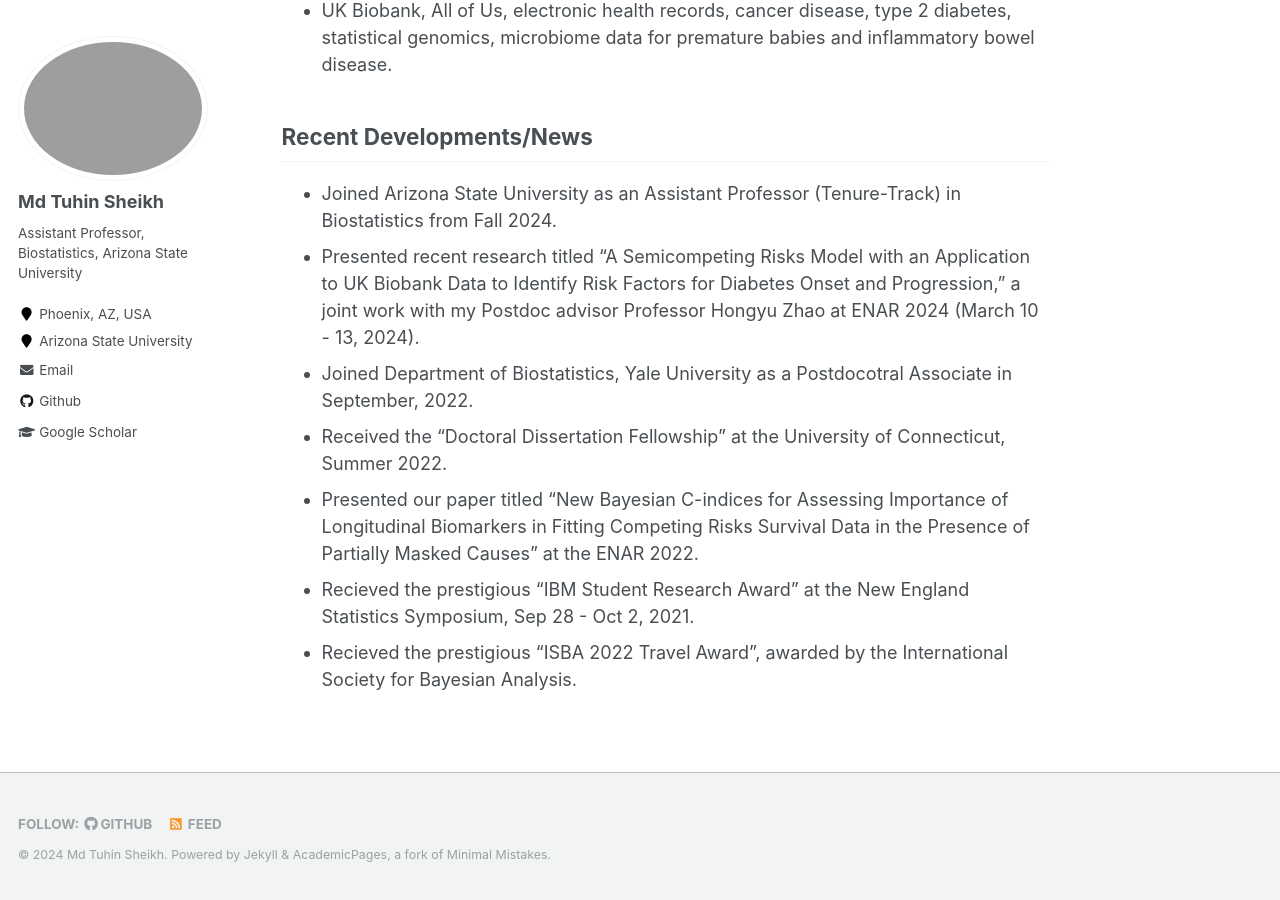
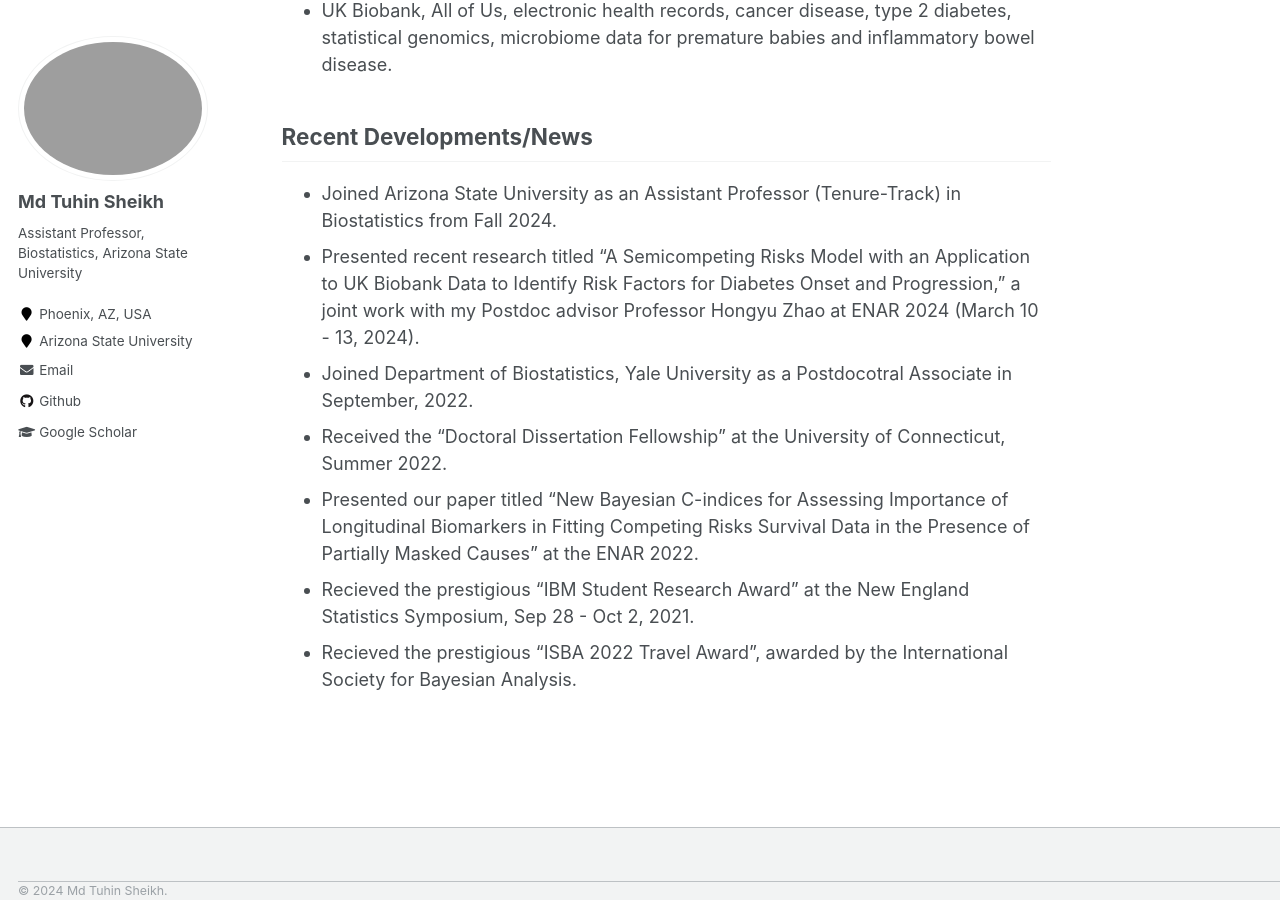
Before and after one commit to mdtuhinsheikh/mdtuhinsheikh.github.io, a Jekyll site: the page built from _pages/about.md, in a window 1280 px wide and 900 px high, scrolled down 604 px. Built offline with Jekyll 4.4.1, drawn with Linux system fonts in a browser that asks for light colours.

Commit message:
Update footer.html

```diff
--- a/_includes/footer.html
+++ b/_includes/footer.html
@@ -1,5 +1,7 @@
 {% include base_path %}
 
+<!-- Start of original footer content, now commented out -->
+<!--
 <div class="page__footer-follow">
   <ul class="social-icons">
     {% if site.data.ui-text[site.locale].follow_label %}
@@ -21,4 +23,19 @@
   </ul>
 </div>
 
-<div class="page__footer-copyright">&copy; {{ site.time | date: '%Y' }} {{ site.name | default: site.title }}. {{ site.data.ui-text[site.locale].powered_by | default: "Powered by" }} <a href="http://jekyllrb.com" rel="nofollow">Jekyll</a> &amp; <a href="https://github.com/academicpages/academicpages.github.io">AcademicPages</a>, a fork of <a href="https://mademistakes.com/work/minimal-mistakes-jekyll-theme/" rel="nofollow">Minimal Mistakes</a>.</div>
+<div class="page__footer-copyright">
+  &copy; {{ site.time | date: '%Y' }} {{ site.name | default: site.title }}. {{ site.data.ui-text[site.locale].powered_by | default: "Powered by" }}
+  <a href="http://jekyllrb.com" rel="nofollow">Jekyll</a> &amp;
+  <a href="https://github.com/academicpages/academicpages.github.io">AcademicPages</a>,
+  a fork of <a href="https://mademistakes.com/work/minimal-mistakes-jekyll-theme/" rel="nofollow">Minimal Mistakes</a>.
+</div>
+-->
+
+<!-- Start of updated footer content -->
+<div class="page__footer">
+  <!-- You can add any custom footer content here if needed -->
+
+  <div class="page__footer-copyright">
+    &copy; {{ site.time | date: '%Y' }} Md Tuhin Sheikh.
+  </div>
+</div>
```
